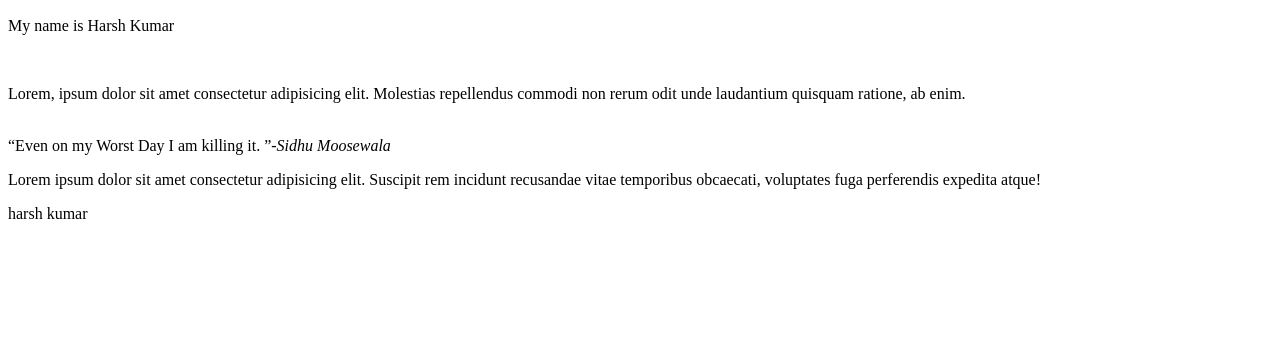
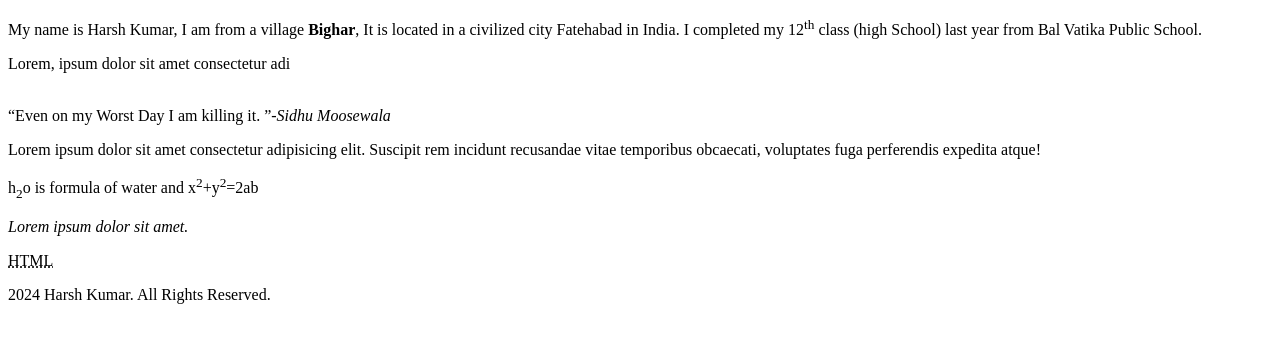
Before and after one commit to kuma0298/kuma0298.github.io, a plain HTML site: page html-assignment/index.html in a window 1280 px wide. Shown: the part 110-452 px from the top of the page. Drawn offline with Linux system fonts and the light colour scheme.

Commit message:
add index.html

```diff
--- a/html-assignment/index.html
+++ b/html-assignment/index.html
@@ -7,12 +7,21 @@
     <header><h1>Harsh Kumar</h1><article><h1>About me</h1></article></header>
 </head>
 <body>
-  <p>My name is Harsh Kumar </p>
-  <br>
-  <p>Lorem, ipsum dolor sit amet consectetur adipisicing elit. Molestias repellendus commodi non rerum odit unde laudantium quisquam ratione, ab enim.</p>
+  <p>My name is Harsh Kumar, I am from a village <b>Bighar</b>, It is located in a civilized city Fatehabad in India. I completed my 12<sup>th</sup> class (high School) last year from Bal Vatika Public School.
+    <br></p>
+  <p>Lorem, ipsum dolor sit amet consectetur adi</p>
   <br>
   <q>Even on my Worst Day I am killing it. </q><cite>-Sidhu Moosewala</cite>
-  <p>Lorem ipsum dolor sit amet consectetur adipisicing elit. Suscipit rem incidunt recusandae vitae temporibus obcaecati, voluptates fuga perferendis expedita atque!</p>
-  <footer><p>harsh kumar</p></footer>
+  <p>Lorem ipsum dolor sit <em></em> amet consectetur adipisicing elit. Suscipit rem incidunt recusandae vitae temporibus obcaecati, voluptates fuga perferendis expedita atque!</p>
+  <p> h<sub>2</sub>o is formula of water and x<sup>2</sup>+y<sup>2</sup>=2ab
+
+<p><em>Lorem ipsum dolor sit amet.</em></p>
+<p><abbr title="hypertext markup language">HTML</abbr></p>
+
+<footer>
+    <p> 2024 Harsh Kumar. All Rights Reserved.</p>
+
+</footer>
+
 </body>
 </html>
```
